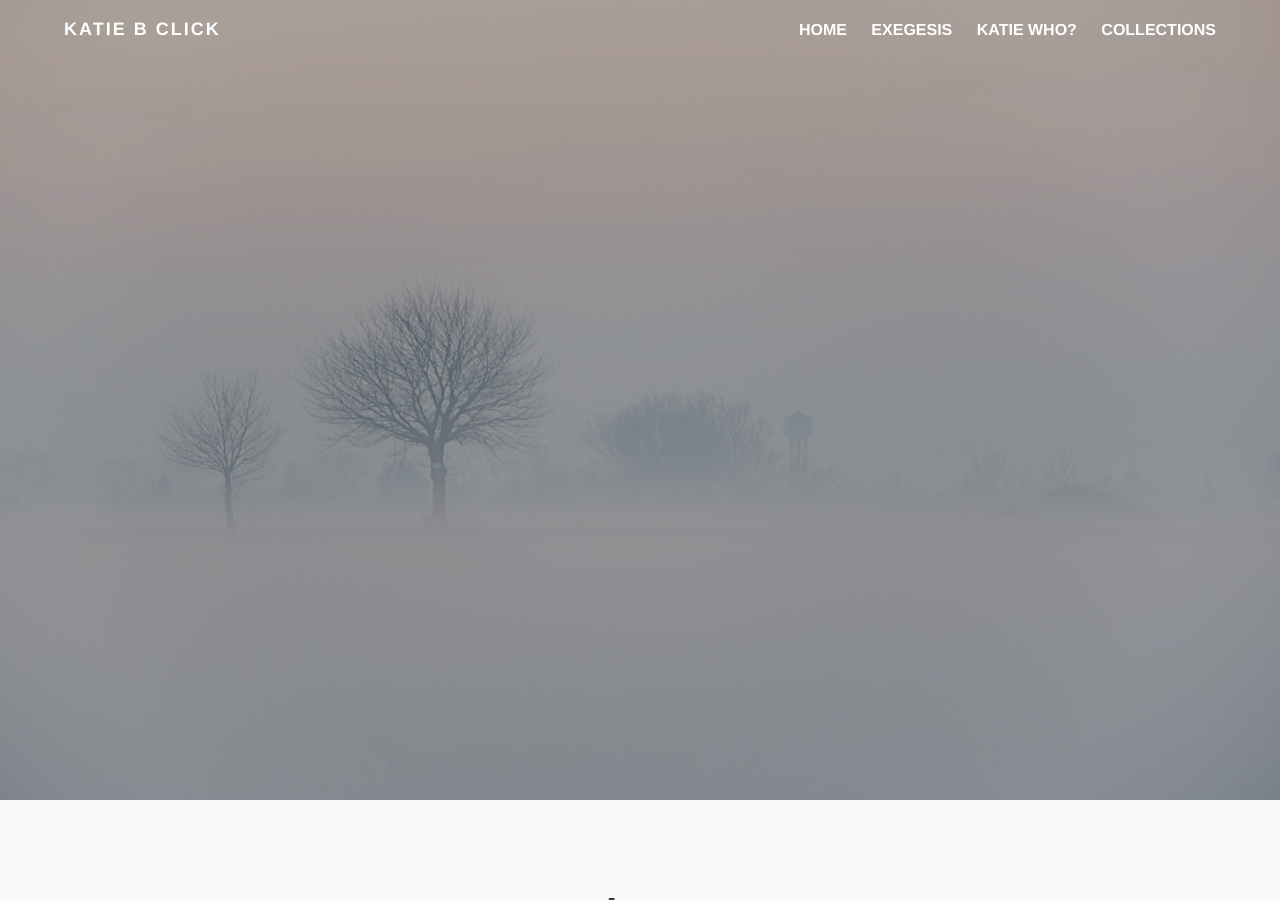
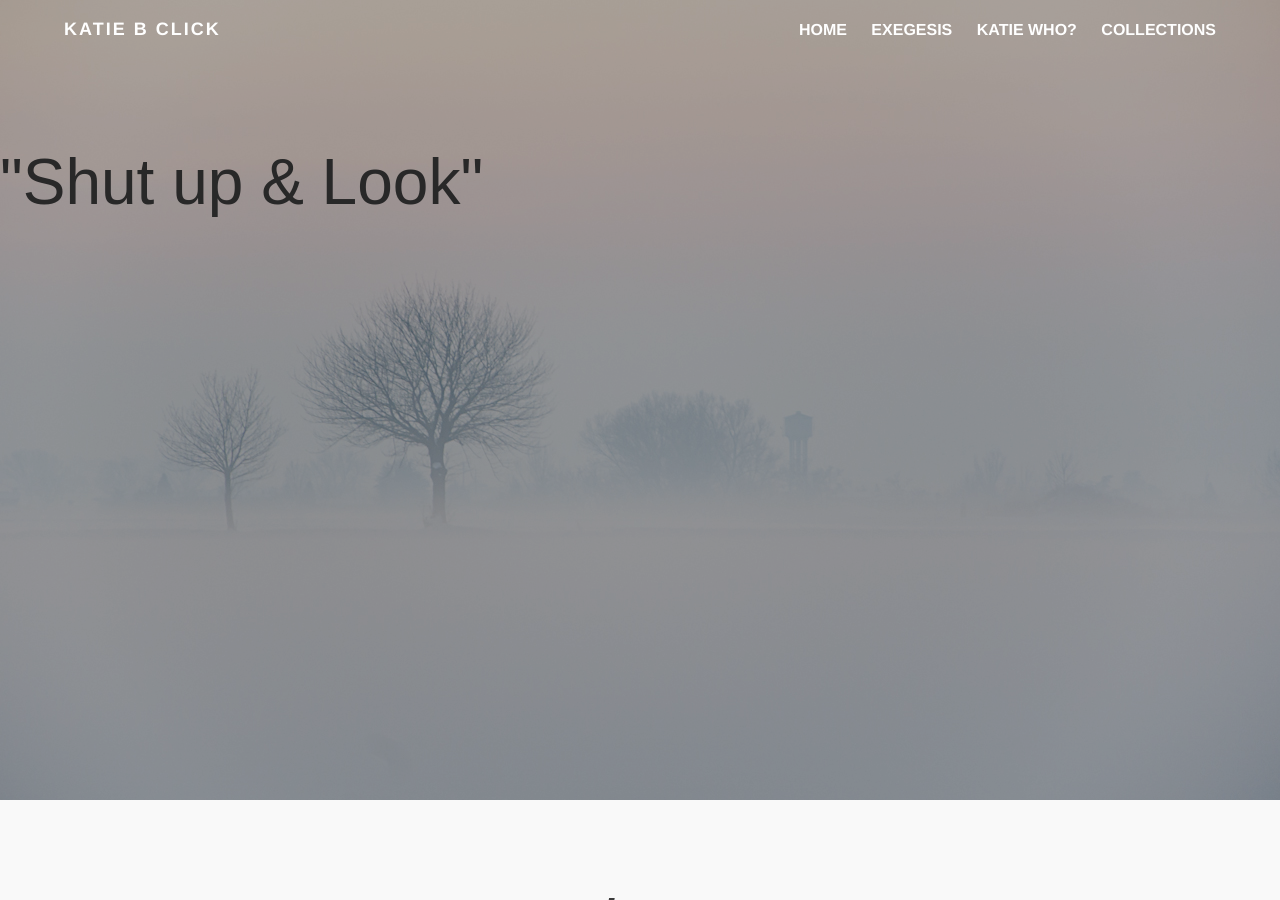
Before and after one commit to roachhd/katiebclick, a Jekyll site: the page built from about.md, in a window 1280 px wide and 900 px high. Built offline with Jekyll 4.4.1, drawn with Linux system fonts in a browser that asks for light colours; nearby versions of some CDN libraries; some web fonts are replaced; library files that are not in the unit come from our copies; comment, search, counter and statistics services are not loaded.

Commit message:
Update anihead.html

```diff
--- a/_layouts/anihead.html
+++ b/_layouts/anihead.html
@@ -14,15 +14,20 @@
 <section class="article">
 
   <div class="overlay"></div>
- <div class="featured-image" style="background-image: url({{ site.url }}/images/{{ page.image.feature }})"></div>
+ <div class="featured-image" style="background-image: url({{ site.url }}/images/{{ page.image.feature }})">
+
+<div id="large-header" class="large-header">
+                    <canvas id="demo-canvas"></canvas>
+                    <h1 class="main-title">"Shut up &amp; Look"</span></h1>
+                </div>
+
+
+</div>
  {% else %}
 
 {% include head-dark.html %}
 
- <div id="large-header" class="large-header">
-                    <canvas id="demo-canvas"></canvas>
-                    <h1 class="main-title">"Shut up &amp; Look"</span></h1>
-                </div>
+
 
 <section class="article pad-top">
 
```
